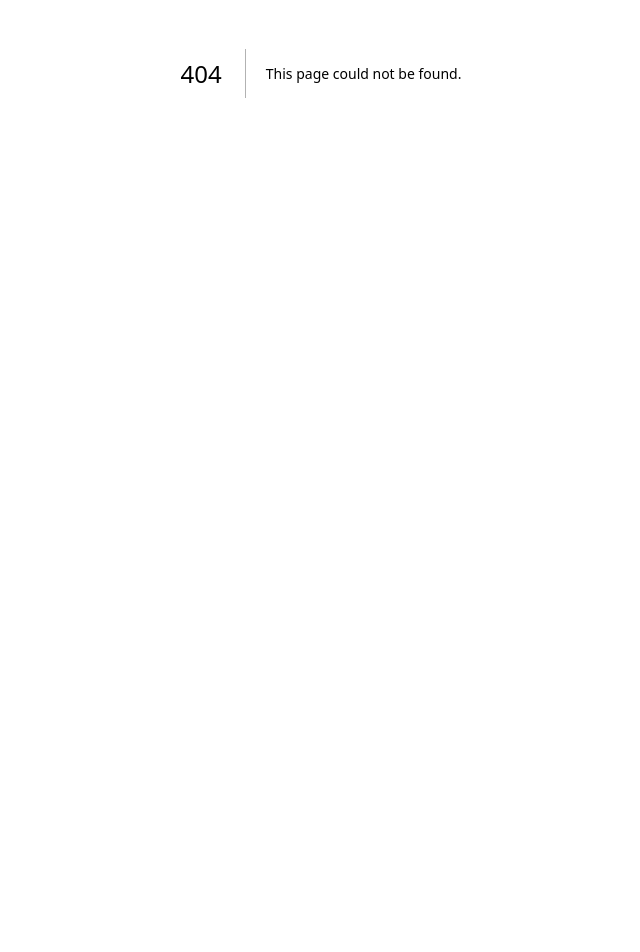
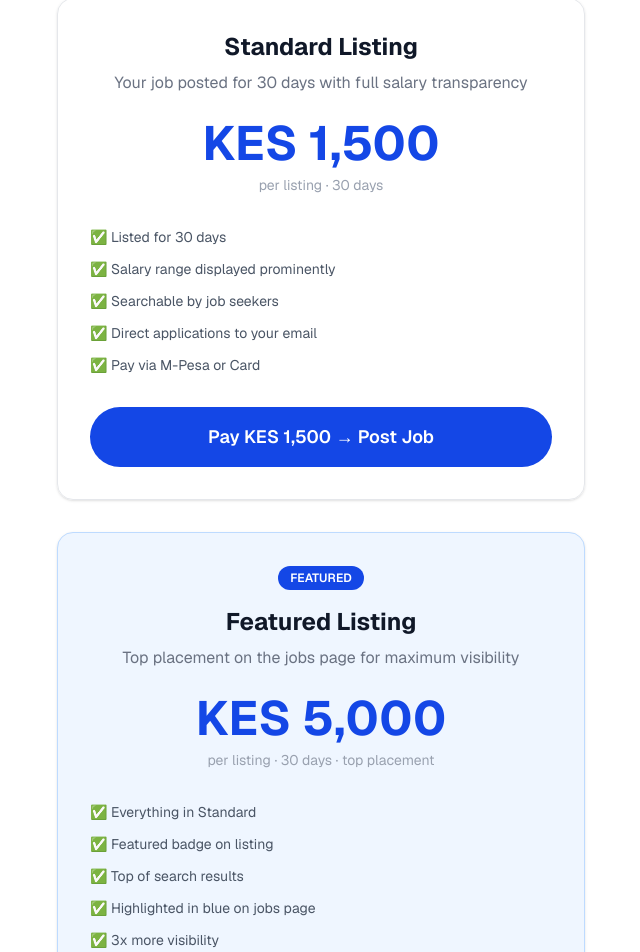
Before and after one commit to mwangiirungubrian-art/Payclear, a Next.js app: page /checkout in a window 1280 px wide. Before the commit this address had no page. Shown: the part 327-1279 px from the top of the page, without its empty margins (319-959 px from the left). Before the commit the page ends 800 px from the top, so only its background shows below. Built offline with nearby package versions, Linux system fonts and the light colour scheme.

Commit message:
Checkout and payment pages done

```diff
--- /dev/null
+++ b/app/checkout/page.tsx
@@ -0,0 +1,100 @@
+"use client";
+
+import { useEffect } from "react";
+import Navbar from "../components/Navbar";
+import Footer from "../components/Footer";
+
+export default function CheckoutPage() {
+  useEffect(() => {
+    const script = document.createElement("script");
+    script.src = "https://unpkg.com/intasend-inlinejs-sdk@4.0.5/build/intasend-inline.js";
+    script.async = true;
+    document.body.appendChild(script);
+
+    script.onload = () => {
+      new (window as any).IntaSend({
+        publicAPIKey: "ISPubKey_test_b77c9031-302c-4e7a-a36f-ec47c2ebb5ca",
+        live: false,
+      })
+        .on("COMPLETE", (results: any) => {
+          window.location.href = "/checkout/success";
+        })
+        .on("FAILED", (results: any) => {
+          console.log("Payment failed", results);
+        })
+        .on("IN-PROGRESS", () => {
+          console.log("Payment in progress");
+        });
+    };
+
+    return () => {
+      if (document.body.contains(script)) {
+        document.body.removeChild(script);
+      }
+    };
+  }, []);
+
+  return (
+    <div className="min-h-screen bg-white font-sans">
+      <Navbar />
+
+      <section className="bg-blue-50 px-6 py-14 text-center">
+        <h1 className="text-4xl font-bold text-gray-900">Post a Job</h1>
+        <p className="mt-3 text-gray-500 text-lg">One payment. 30 days of visibility. Salary shown always.</p>
+      </section>
+
+      <section className="max-w-xl mx-auto px-6 py-16">
+
+        <div className="border border-gray-200 rounded-2xl p-8 text-center shadow-sm mb-8">
+          <h2 className="text-2xl font-bold text-gray-900 mb-2">Standard Listing</h2>
+          <p className="text-gray-500 mb-6">Your job posted for 30 days with full salary transparency</p>
+          <p className="text-5xl font-bold text-blue-700 mb-2">KES 1,500</p>
+          <p className="text-gray-400 text-sm mb-8">per listing · 30 days</p>
+          <ul className="text-left text-gray-600 text-sm space-y-3 mb-8">
+            <li>✅ Listed for 30 days</li>
+            <li>✅ Salary range displayed prominently</li>
+            <li>✅ Searchable by job seekers</li>
+            <li>✅ Direct applications to your email</li>
+            <li>✅ Pay via M-Pesa or Card</li>
+          </ul>
+          <button
+            className="intaSendPayButton w-full bg-blue-700 text-white py-4 rounded-full text-lg font-semibold hover:bg-blue-800 transition"
+            data-amount="1500"
+            data-currency="KES"
+            data-email="employer@payclear.com"
+            data-api_ref="standard-listing"
+          >
+            Pay KES 1,500 → Post Job
+          </button>
+        </div>
+
+        <div className="border border-blue-200 rounded-2xl p-8 text-center shadow-sm bg-blue-50">
+          <div className="inline-block bg-blue-700 text-white text-xs font-semibold px-3 py-1 rounded-full mb-4">FEATURED</div>
+          <h2 className="text-2xl font-bold text-gray-900 mb-2">Featured Listing</h2>
+          <p className="text-gray-500 mb-6">Top placement on the jobs page for maximum visibility</p>
+          <p className="text-5xl font-bold text-blue-700 mb-2">KES 5,000</p>
+          <p className="text-gray-400 text-sm mb-8">per listing · 30 days · top placement</p>
+          <ul className="text-left text-gray-600 text-sm space-y-3 mb-8">
+            <li>✅ Everything in Standard</li>
+            <li>✅ Featured badge on listing</li>
+            <li>✅ Top of search results</li>
+            <li>✅ Highlighted in blue on jobs page</li>
+            <li>✅ 3x more visibility</li>
+          </ul>
+          <button
+            className="intaSendPayButton w-full bg-blue-700 text-white py-4 rounded-full text-lg font-semibold hover:bg-blue-800 transition"
+            data-amount="5000"
+            data-currency="KES"
+            data-email="employer@payclear.com"
+            data-api_ref="featured-listing"
+          >
+            Pay KES 5,000 → Featured Post
+          </button>
+        </div>
+
+      </section>
+
+      <Footer />
+    </div>
+  );
+}
--- /dev/null
+++ b/app/checkout/success/page.tsx
@@ -0,0 +1,31 @@
+import Navbar from "../../components/Navbar";
+import Footer from "../../components/Footer";
+
+export default function SuccessPage() {
+  return (
+    <div className="min-h-screen bg-white font-sans flex flex-col">
+      <Navbar />
+
+      <div className="flex flex-col items-center justify-center flex-1 py-20 px-6 text-center">
+        <div className="text-6xl mb-6">🎉</div>
+        <h1 className="text-4xl font-bold text-gray-900 mb-4">Payment Successful!</h1>
+        <p className="text-gray-500 text-lg max-w-md mb-4">
+          Your job listing payment has been received. You can now post your job on PayClear.
+        </p>
+        <p className="text-gray-400 text-sm mb-10">
+          You will receive a confirmation email shortly.
+        </p>
+        <div className="flex flex-col sm:flex-row gap-4">
+          <a href="/post-job" className="bg-blue-700 text-white px-8 py-4 rounded-full text-lg font-semibold hover:bg-blue-800">
+            Post Your Job Now
+          </a>
+          <a href="/jobs" className="border border-gray-200 text-gray-600 px-8 py-4 rounded-full text-lg font-semibold hover:bg-gray-50">
+            Browse Jobs
+          </a>
+        </div>
+      </div>
+
+      <Footer />
+    </div>
+  );
+}
```
